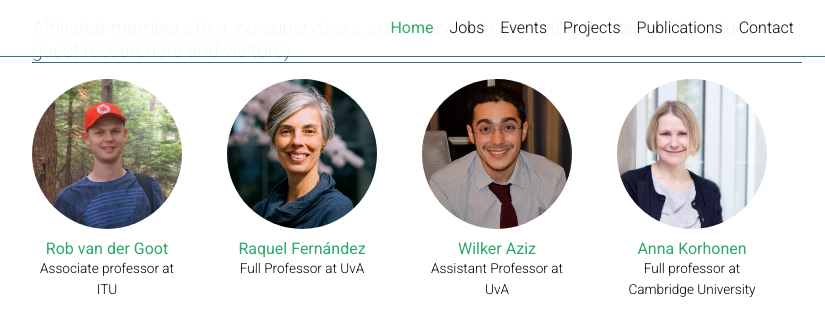
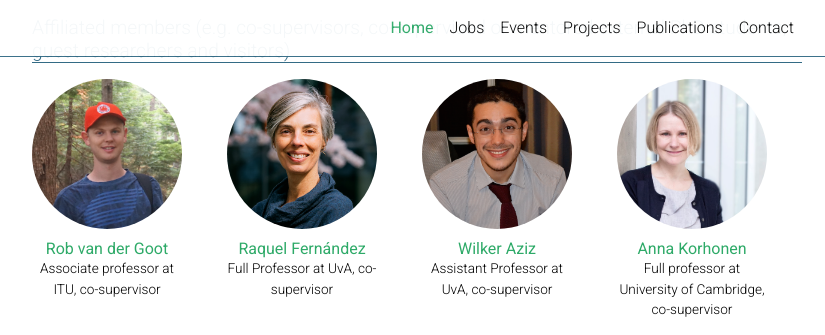
Before and after one commit to mainlp/mainlp.github.io, a Jekyll site: the page built from _pages/about.md, in a window 1280 px wide and 900 px high, scrolled down 2918 px, cut to the strip 0-335 px from the top of the window. Shown: the whole strip, without its empty margins (223-1048 px from the left). Built offline with Jekyll 4.4.1, drawn with Linux system fonts in a browser that asks for light colours; full-size pictures stand in for the smaller copies a plugin makes; comment, search, counter and statistics services are not loaded; a style sheet for code colours, icons or effects is not loaded.

Commit message:
Update about.md

```diff
--- a/_pages/about.md
+++ b/_pages/about.md
@@ -104,19 +104,19 @@ affiliated:
   title: Affiliated members (e.g. co-supervisors, co-supervised or mentored external PhD students, guest researchers and visitors)
   people:
     - name: Rob van der Goot
-      description: Associate professor at ITU
+      description: Associate professor at ITU, co-supervisor
       website: https://robvanderg.github.io/
       picture: rob.jpg
     - name: Raquel Fernández
-      description: Full Professor at UvA
+      description: Full Professor at UvA, co-supervisor
       website: https://staff.fnwi.uva.nl/r.fernandezrovira/
       picture: raquel.png
     - name: Wilker Aziz
-      description: Assistant Professor at UvA
+      description: Assistant Professor at UvA, co-supervisor
       website: https://wilkeraziz.github.io/
       picture: wilker.png
     - name: Anna Korhonen
-      description: Full professor at Cambridge University
+      description: Full professor at University of Cambridge, co-supervisor
       website: https://sites.google.com/site/annakorhonen/
       picture: annak.jpg
     - name: Saif M. Mohammad
```
